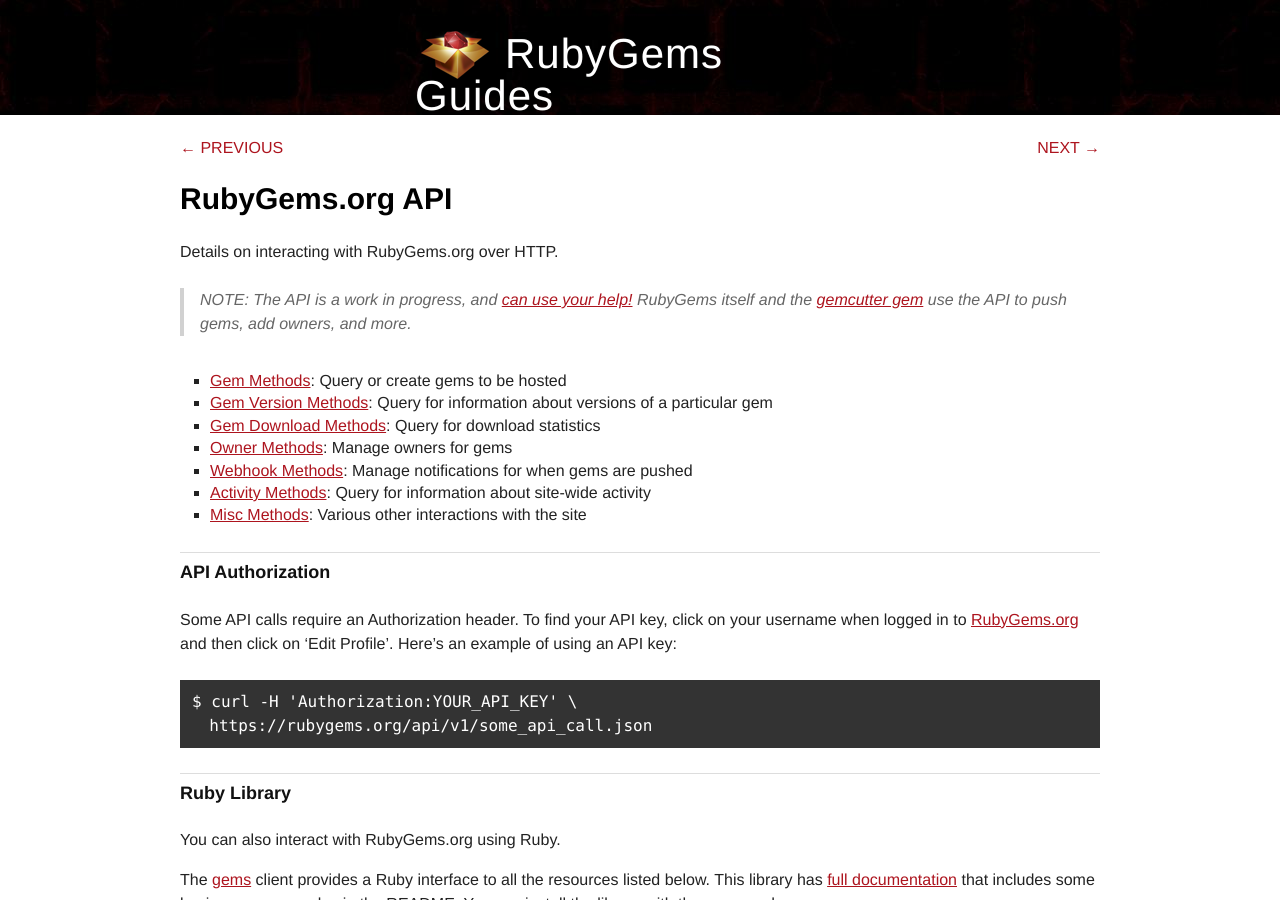
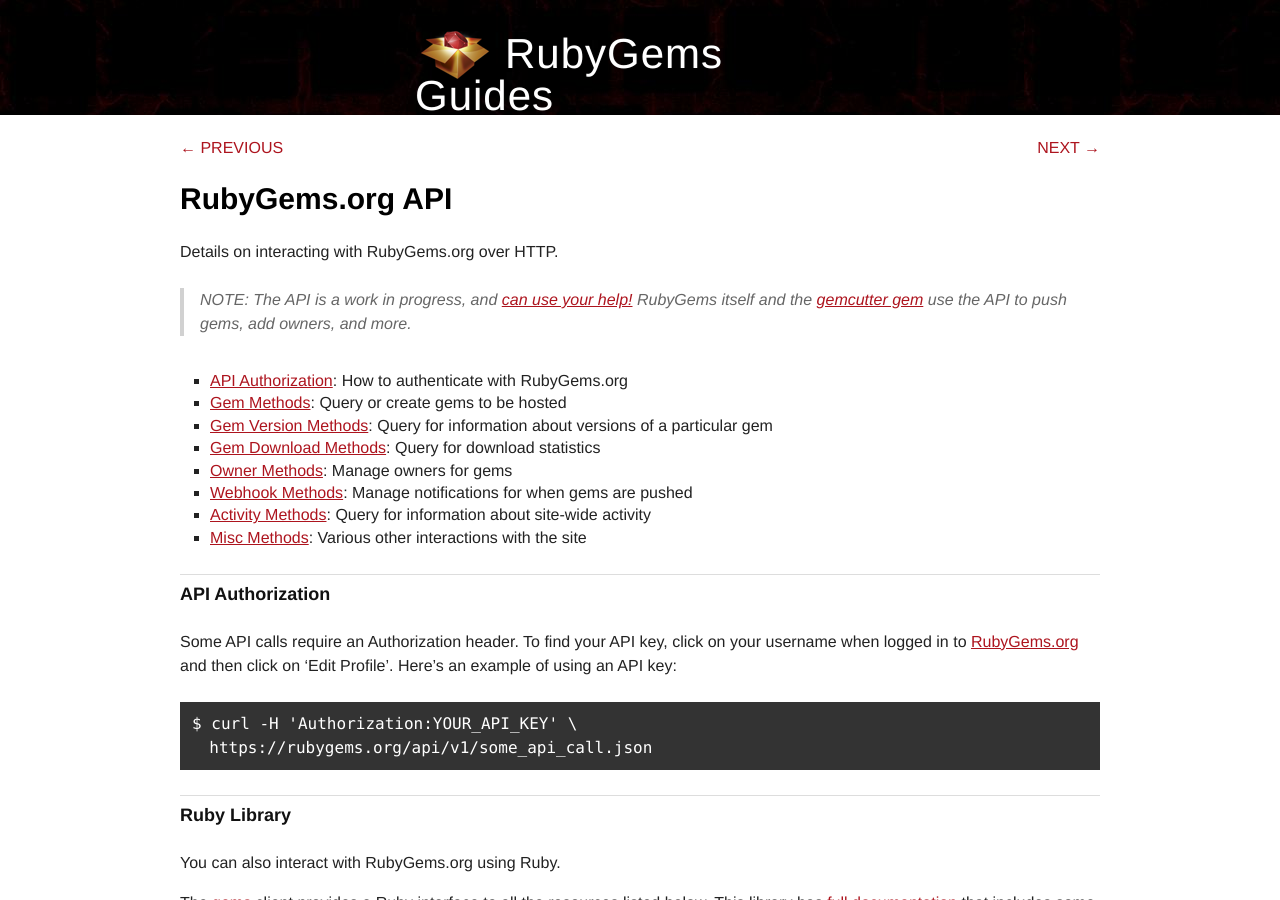
Before and after one commit to radar/guides, a Jekyll site: the page built from rubygems-org-api.md, in a window 1280 px wide and 900 px high. Built offline with Jekyll 4.4.1, drawn with Linux system fonts in a browser that asks for light colours.

Commit message:
Commit miss

```diff
--- a/rubygems-org-api.md
+++ b/rubygems-org-api.md
@@ -14,6 +14,7 @@ Details on interacting with RubyGems.org over HTTP.
 > [gemcutter gem](https://rubygems.org/gems/gemcutter) use the API to push gems,
 > add owners, and more.
 
+* [API Authorization](#api_authorization): How to authenticate with RubyGems.org
 * [Gem Methods](#gem_methods): Query or create gems to be hosted
 * [Gem Version Methods](#gem_version_methods): Query for information about
   versions of a particular gem
```
